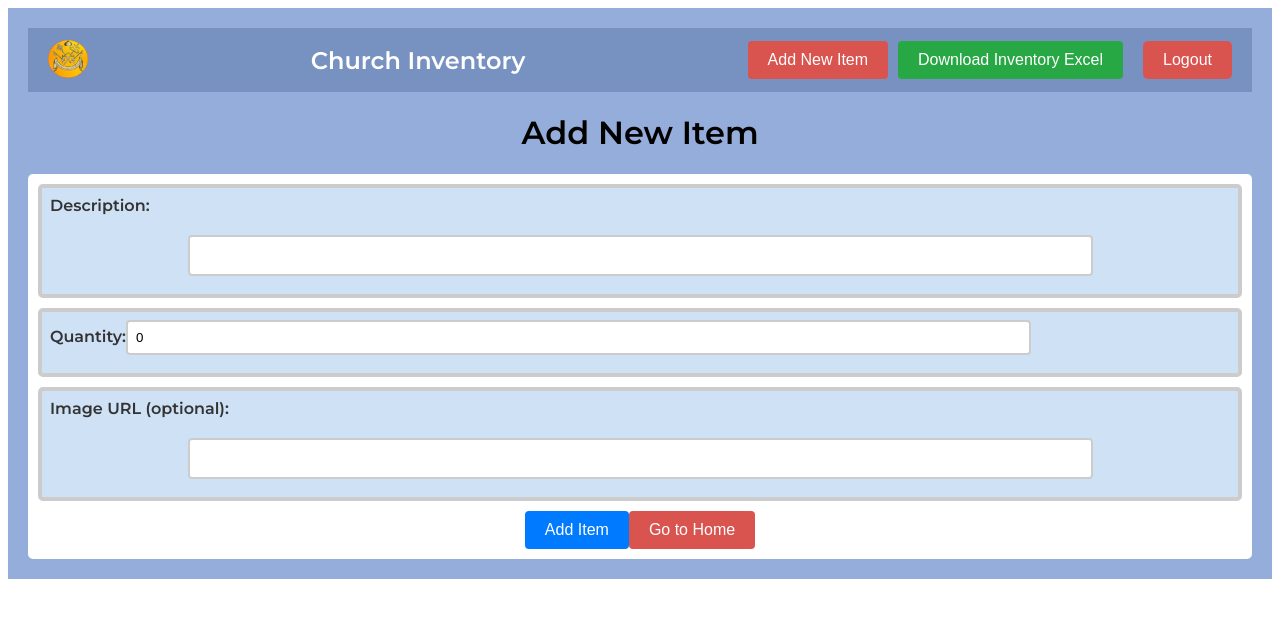
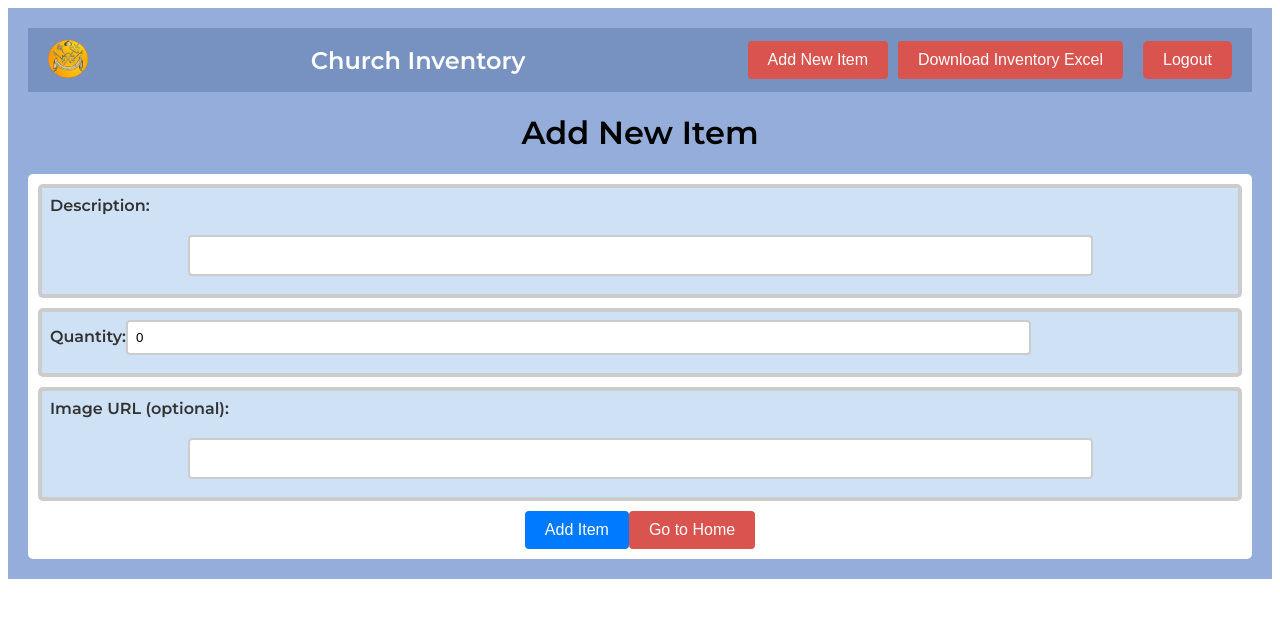
Before and after one commit to rgeorge8/jsoc-mcr-inventory-app, a React (Create React App) app: page /add-item in a window 1280 px wide. Shown: the top 618 px of the page. Built offline with nearby package versions, Linux system fonts and the light colour scheme.

Commit message:
change button colours

```diff
--- a/src/AddItemPage.css
+++ b/src/AddItemPage.css
@@ -27,7 +27,7 @@
 
   .add-item-page button {
     padding: 10px 20px;
-    background-color: #28a745;
+    background-color: #d9534f;
     color: white;
     border: none;
     border-radius: 4px;
@@ -35,7 +35,7 @@
   }
 
   .add-item-page button:hover {
-    background-color: #218838;
+    background-color: #c9302c;
   }
 
   /* Add this to your home.css */
```
